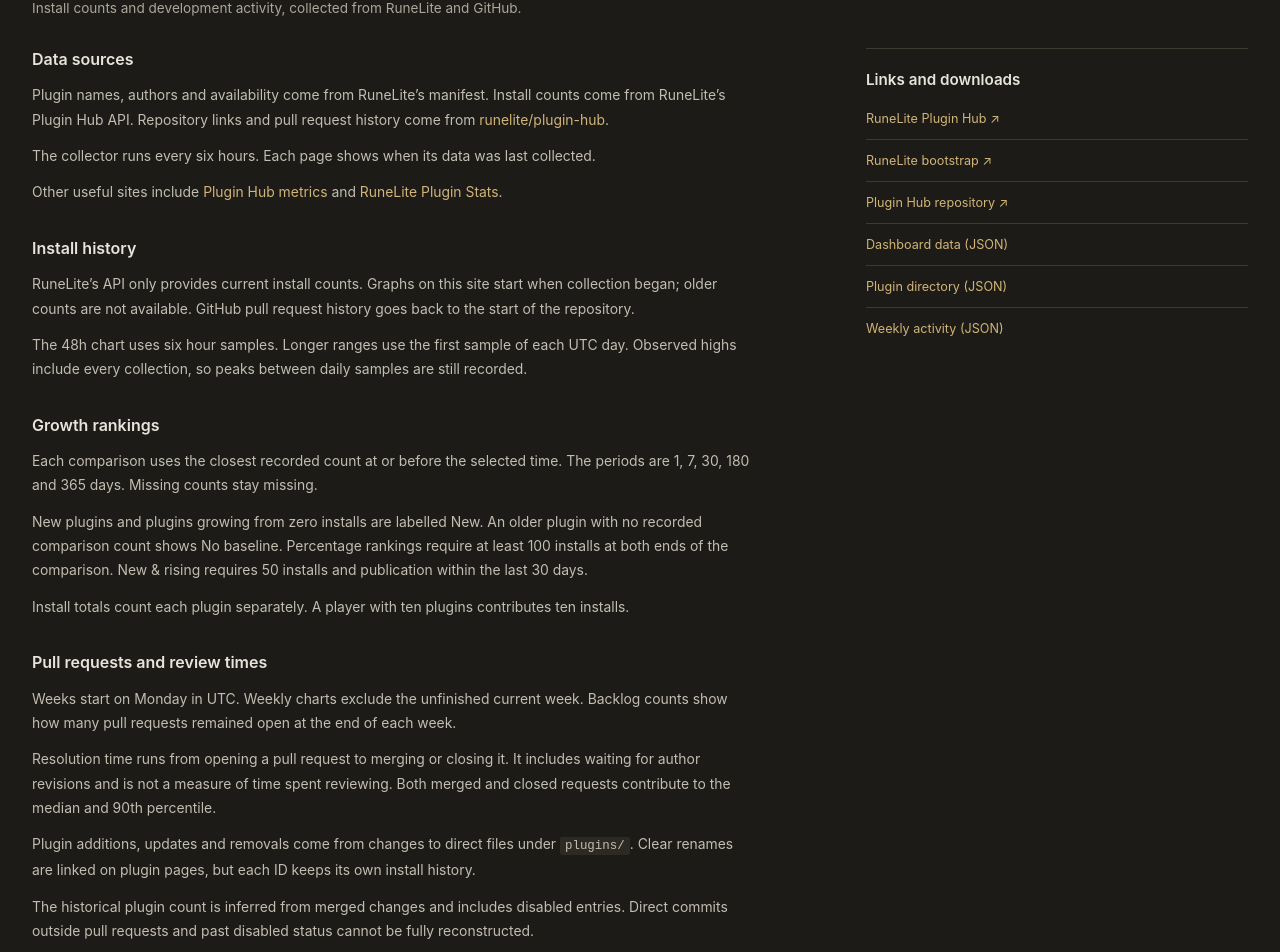
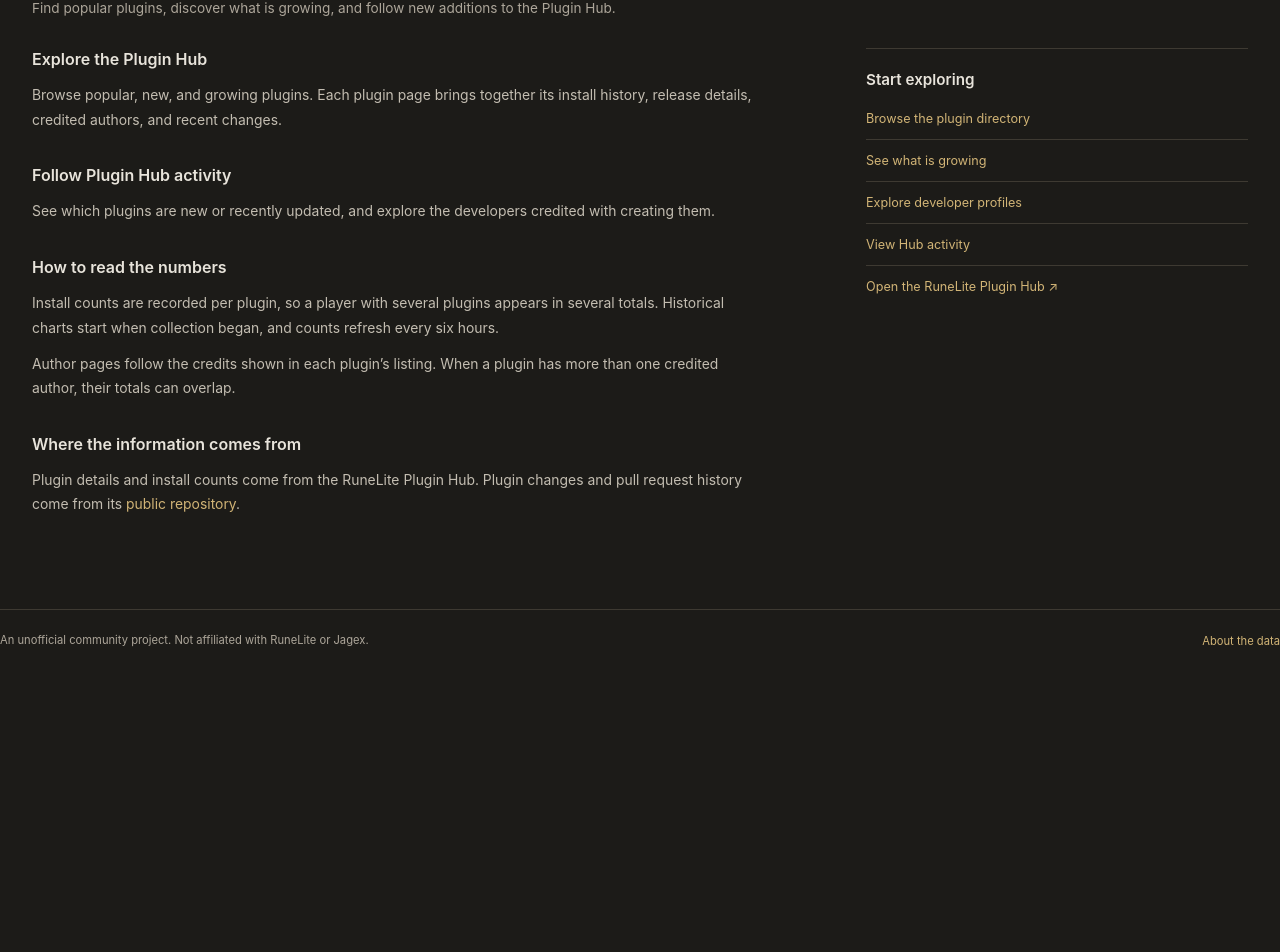
Before and after one commit to wouterrutgers/runelite-stats, a Vue app: page /#/about in a window 1280 px wide. Shown: the part 157-1109 px from the top of the page. After the commit the page ends 837 px from the top, so only its background shows below. Built offline with nearby package versions, Linux system fonts and the light colour scheme.

Commit message:
simplify about and readme

```diff
--- a/src/views/AboutView.vue
+++ b/src/views/AboutView.vue
@@ -1,104 +1,56 @@
-<script setup>
-const base = import.meta.env.BASE_URL
-</script>
-
 <template>
   <div class="page about-page">
     <header class="page-heading">
       <h1>About RuneLite Hub Stats</h1>
-      <p>Install counts and development activity, collected from RuneLite and GitHub.</p>
+      <p>
+        Find popular plugins, discover what is growing, and follow new additions to the Plugin Hub.
+      </p>
     </header>
     <div class="about-grid">
       <article class="prose">
         <section>
-          <h2>Data sources</h2>
+          <h2>Explore the Plugin Hub</h2>
           <p>
-            Plugin names, authors and availability come from RuneLite’s manifest. Install counts
-            come from RuneLite’s Plugin Hub API. Repository links and pull request history come from
-            <a href="https://github.com/runelite/plugin-hub">runelite/plugin-hub</a>.
-          </p>
-          <p>
-            The collector runs every six hours. Each page shows when its data was last collected.
-          </p>
-          <p>
-            Other useful sites include
-            <a href="https://riktenx.github.io/runelite-plugin-hub-metrics/">Plugin Hub metrics</a>
-            and <a href="https://runelite.phyce.dev/">RuneLite Plugin Stats</a>.
+            Browse popular, new, and growing plugins. Each plugin page brings together its install
+            history, release details, credited authors, and recent changes.
           </p>
         </section>
         <section>
-          <h2>Install history</h2>
+          <h2>Follow Plugin Hub activity</h2>
           <p>
-            RuneLite’s API only provides current install counts. Graphs on this site start when
-            collection began; older counts are not available. GitHub pull request history goes back
-            to the start of the repository.
-          </p>
-          <p>
-            The 48h chart uses six hour samples. Longer ranges use the first sample of each UTC day.
-            Observed highs include every collection, so peaks between daily samples are still
-            recorded.
+            See which plugins are new or recently updated, and explore the developers credited with
+            creating them.
           </p>
         </section>
         <section>
-          <h2>Growth rankings</h2>
+          <h2>How to read the numbers</h2>
           <p>
-            Each comparison uses the closest recorded count at or before the selected time. The
-            periods are 1, 7, 30, 180 and 365 days. Missing counts stay missing.
+            Install counts are recorded per plugin, so a player with several plugins appears in
+            several totals. Historical charts start when collection began, and counts refresh every
+            six hours.
           </p>
           <p>
-            New plugins and plugins growing from zero installs are labelled New. An older plugin
-            with no recorded comparison count shows No baseline. Percentage rankings require at
-            least 100 installs at both ends of the comparison. New &amp; rising requires 50 installs
-            and publication within the last 30 days.
-          </p>
-          <p>
-            Install totals count each plugin separately. A player with ten plugins contributes ten
-            installs.
+            Author pages follow the credits shown in each plugin’s listing. When a plugin has more
+            than one credited author, their totals can overlap.
           </p>
         </section>
         <section>
-          <h2>Pull requests and review times</h2>
+          <h2>Where the information comes from</h2>
           <p>
-            Weeks start on Monday in UTC. Weekly charts exclude the unfinished current week. Backlog
-            counts show how many pull requests remained open at the end of each week.
-          </p>
-          <p>
-            Resolution time runs from opening a pull request to merging or closing it. It includes
-            waiting for author revisions and is not a measure of time spent reviewing. Both merged
-            and closed requests contribute to the median and 90th percentile.
-          </p>
-          <p>
-            Plugin additions, updates and removals come from changes to direct files under
-            <code>plugins/</code>. Clear renames are linked on plugin pages, but each ID keeps its
-            own install history.
-          </p>
-          <p>
-            The historical plugin count is inferred from merged changes and includes disabled
-            entries. Direct commits outside pull requests and past disabled status cannot be fully
-            reconstructed.
-          </p>
-        </section>
-        <section>
-          <h2>Author credits</h2>
-          <p>
-            Names come from each plugin’s manifest. Plugins can credit several people, and each
-            author gets the plugin’s full install count. Developer totals therefore overlap.
-            Combined growth includes only plugins with a recorded comparison count.
-          </p>
-          <p>
-            Original credits are kept on plugin pages. These names may differ from GitHub usernames.
+            Plugin details and install counts come from the RuneLite Plugin Hub. Plugin changes and
+            pull request history come from its
+            <a href="https://github.com/runelite/plugin-hub">public repository</a>.
           </p>
         </section>
       </article>
       <aside>
         <section class="panel source-card">
-          <h2>Links and downloads</h2>
-          <a href="https://runelite.net/plugin-hub/">RuneLite Plugin Hub ↗</a>
-          <a href="https://static.runelite.net/bootstrap.json">RuneLite bootstrap ↗</a>
-          <a href="https://github.com/runelite/plugin-hub">Plugin Hub repository ↗</a>
-          <a :href="`${base}data/summary.json`" download>Dashboard data (JSON)</a>
-          <a :href="`${base}data/plugins.json`" download>Plugin directory (JSON)</a>
-          <a :href="`${base}data/hub/weekly.json`" download>Weekly activity (JSON)</a>
+          <h2>Start exploring</h2>
+          <RouterLink to="/plugins">Browse the plugin directory</RouterLink>
+          <RouterLink to="/growth">See what is growing</RouterLink>
+          <RouterLink to="/developers">Explore developer profiles</RouterLink>
+          <RouterLink to="/hub">View Hub activity</RouterLink>
+          <a href="https://runelite.net/plugin-hub/">Open the RuneLite Plugin Hub ↗</a>
         </section>
       </aside>
     </div>
```
Also changed, not shown: 1 other file (tests, documents, lock files or other folders).
